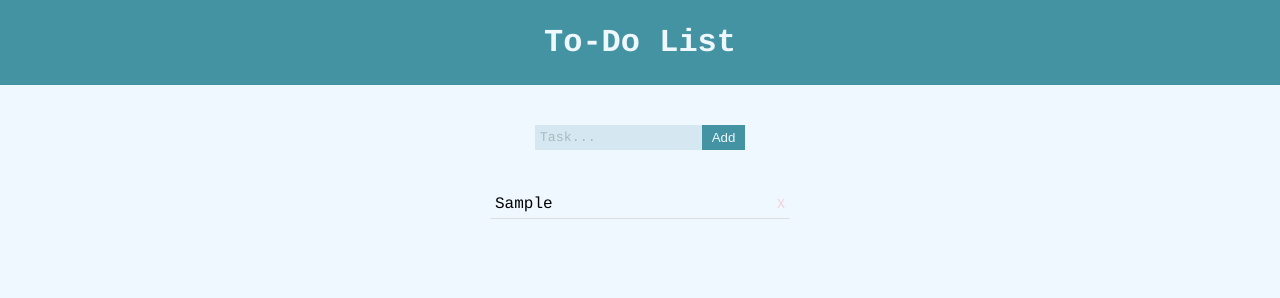
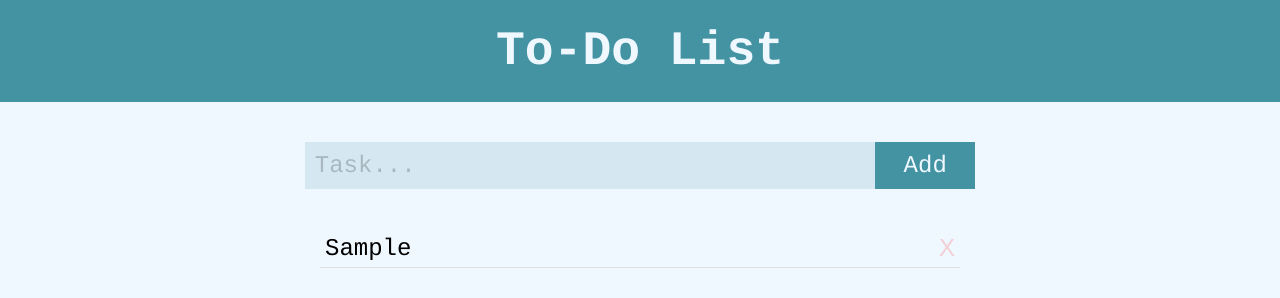
Before and after one commit to OthmanSmaili/to-do-list, a plain HTML site: page index.html in a window 1280 px wide. Both pictures are taken after typing "Sample" into the empty fields and a click on the button "Add". Drawn offline with Linux system fonts and the light colour scheme.

Commit message:
Updated files

```diff
--- a/script.js
+++ b/script.js
@@ -8,15 +8,19 @@ function inputLength() {
 
 function createListElement() {
     var li = document.createElement("li");
-    li.appendChild(document.createTextNode(input.value));
+
+    var taskText = document.createElement("span");
+    taskText.appendChild(document.createTextNode(input.value));
+    li.appendChild(taskText);
 
     var deleteBtn = document.createElement("button");
     deleteBtn.className = "delete-btn";
     deleteBtn.appendChild(document.createTextNode("X"));
     deleteBtn.addEventListener("click", deleteTask);
+    li.appendChild(deleteBtn);
 
-    li.appendChild(deleteBtn);
-    li.addEventListener("click", markDone);
+    taskText.addEventListener("click", markDone);
+
     list.appendChild(li);
     input.value = "";
 }
--- a/style.css
+++ b/style.css
@@ -12,6 +12,7 @@ header {
 h1 {
     text-align: center;
     font-family: Courier, monospace;
+    font-size: 3rem;
     color: aliceblue;
     margin: 0;
 }
@@ -26,7 +27,9 @@ h1 {
     border: none;
     background: #4393a328;
     font-family: Courier, monospace;
-    padding-left: 5px;
+    font-size: 1.5rem;
+    padding: 10px;
+    width: 43%;
 }
 #userinput:hover {
     box-shadow: 0px 0px 5px #4393a38b inset;
@@ -43,9 +46,12 @@ h1 {
 #input-area button {
     cursor: pointer;
     border: none;
+    width: 100px;
     padding: 5px 10px;
     background: #4393a3;
     color: aliceblue;
+    font-size: 1.5rem;
+    font-family: Courier, monospace;
 }
 #input-area button:hover {
     background: #53b7cb;
@@ -55,18 +61,19 @@ h1 {
 }
 
 #todolist {
-    max-width: 300px;
+    max-width: 50%;
     margin: 10px auto;
     padding: 0;
     list-style-type: none;
     font-family: Courier, monospace;
+    font-size: 1.5rem;
 }
 
 .delete-btn {
     background: none;
     border: none;
     color: #ff4d4d3d;
-    font-size: 12px;
+    font-size: 1.5rem;
     cursor: pointer;
     margin-left: 10px;
     padding: 0;
@@ -83,8 +90,17 @@ li {
     border-bottom: 1px solid #e0e0e0;
     cursor: pointer;
 }
+li:hover {
+    background: rgb(233, 242, 249);
+}
 
-li.done {
+.done {
     text-decoration: line-through;
     color: #b9b9b9;
 }
+
+@media only screen and (max-width: 800px) {
+    #todolist {
+        max-width: 75%;
+    }
+}
```
